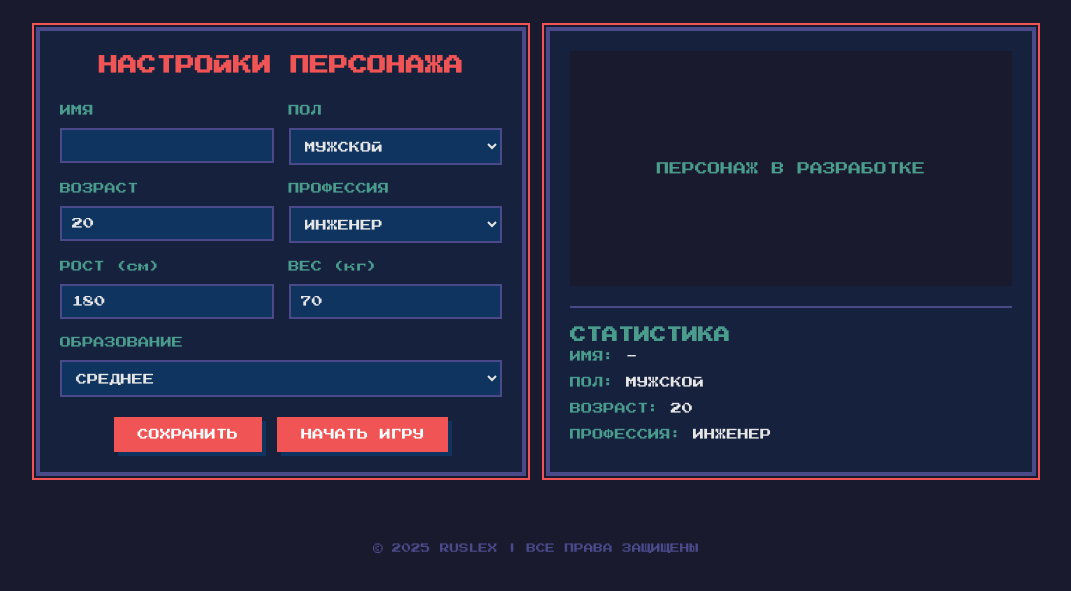
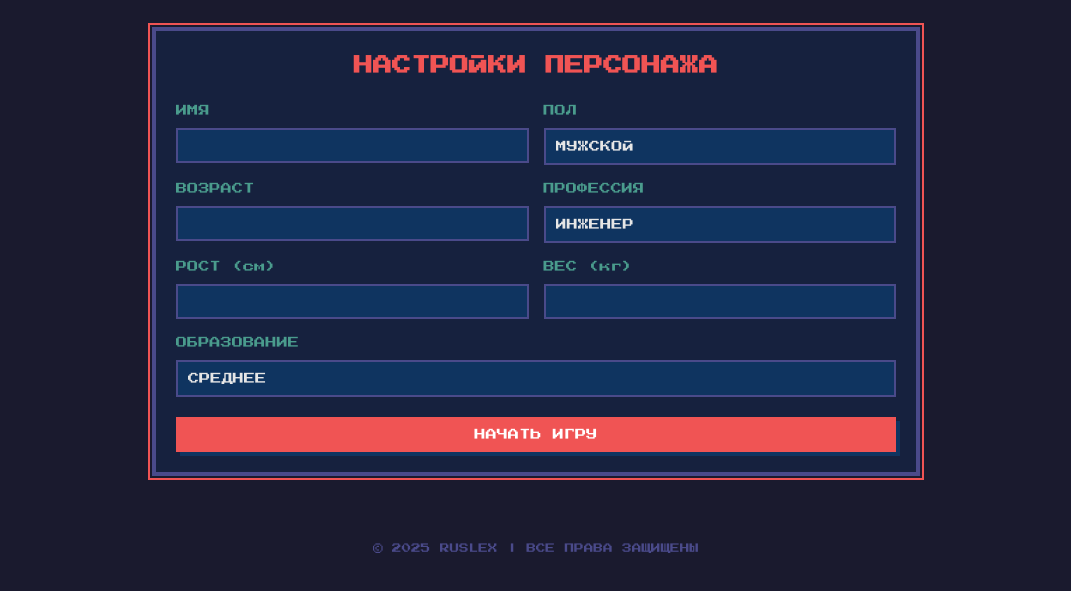
Before and after one commit to ventaoo/ruslex, a plain HTML site: page index.html in a window 1280 px wide. Shown: the part 135-726 px from the top of the page, without its empty margins (104-1175 px from the left). Drawn offline with Linux system fonts and the light colour scheme.

Commit message:
修改主页面，去掉了角色展示部分，修改了样式，以及选择器显示bug

```diff
--- a/css/style.css
+++ b/css/style.css
@@ -26,6 +26,8 @@
     position: relative;
     padding: 20px;
     margin-bottom: 20px;
+    width: 94%;
+    max-width: 768px;
 }
 
 .pixel-panel::before {
@@ -60,16 +62,10 @@
 
 /* Main Content Layout */
 .pixel-main {
-    display: grid;
-    grid-template-columns: 1fr 1fr;
-    gap: 20px;
+    display: flex;
+    flex-direction: row;
+    justify-content: center;
     margin-bottom: 30px;
-}
-
-@media (max-width: 768px) {
-    .pixel-main {
-        grid-template-columns: 1fr;
-    }
 }
 
 /* Form Styles */
@@ -116,6 +112,21 @@
     font-size: 0.7rem;
 }
 
+.pixel-select {
+    /* 关键样式修复 */
+    -webkit-appearance: none;
+    -moz-appearance: none;
+    appearance: none;
+    background-repeat: no-repeat;
+    background-position: right 10px center;
+    background-size: 12px;
+    cursor: pointer;
+
+    /* 添加以下关键属性来确保 padding 生效 */
+    box-sizing: border-box;
+    min-height: calc(0.7rem + 2 * 10px + 4px); /* font-size + padding*2 + border*2 */
+}
+
 .pixel-input:focus, .pixel-select:focus {
     outline: none;
     border-color: #f05454;
@@ -128,11 +139,11 @@
     margin-top: 20px;
 }
 
-/* Character Display */
-.character-display {
+/* Character Display @TODO */
+/* .character-display {
     display: flex;
     flex-direction: column;
-}
+} */
 
 .character-preview {
     flex: 1;
@@ -172,6 +183,7 @@
 
 /* Button Styles */
 .pixel-button {
+    width: 100%;
     background-color: #f05454;
     color: white;
     border: none;
--- a/index.html
+++ b/index.html
@@ -95,13 +95,13 @@
                     </div>
 
                     <div class="form-actions">
-                        <button type="button" class="pixel-button" id="saveBtn">СОХРАНИТЬ</button>
                         <button type="button" class="pixel-button" id="startBtn">НАЧАТЬ ИГРУ</button>
                     </div>
                 </form>
             </section>
 
-            <section class="character-display pixel-panel">
+            <!-- @TODO 目前只考虑文字部分 -->
+            <!-- <section class="character-display pixel-panel">
                 <div class="character-preview">
                     <div class="pixel-art-placeholder">
                         <span>ПЕРСОНАЖ</span>
@@ -117,7 +117,7 @@
                         <li>ПРОФЕССИЯ: <span id="displayProf">-</span></li>
                     </ul>
                 </div>
-            </section>
+            </section> -->
         </main>
 
         <footer class="pixel-footer">
```
Also changed, not shown: icon.png.
